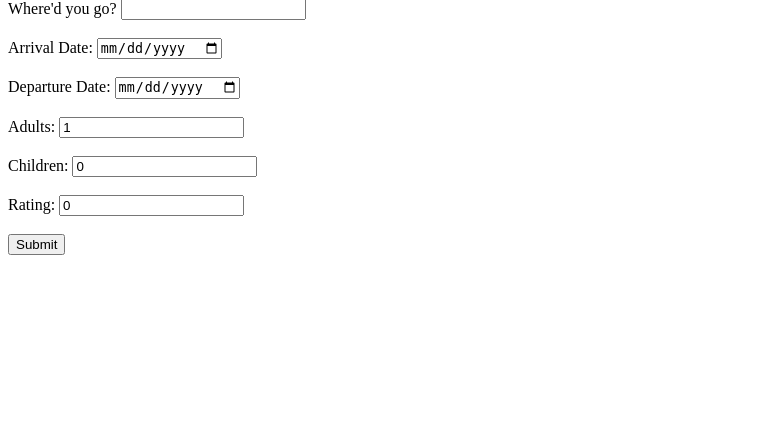
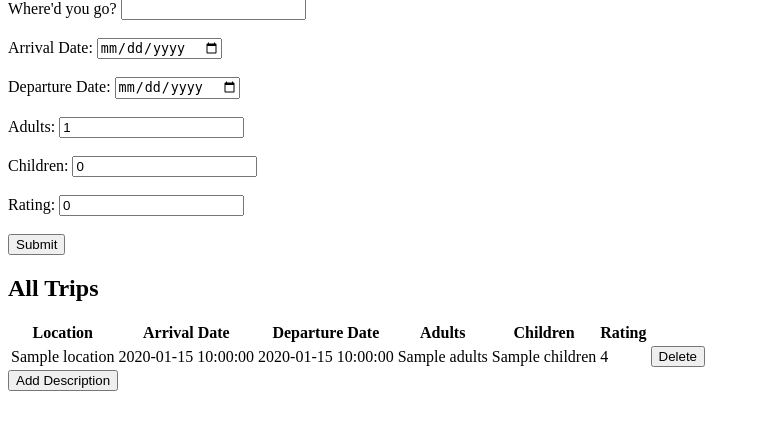
Before and after one commit to fmagana14/Spring_Intensive-24, a Flask app: page / in a window 1280 px wide. Shown: the part 69-499 px from the top of the page, without its empty margins (0-760 px from the left). Run offline with Flask 3, Linux system fonts and the light colour scheme; a database or web service that is not in the repository returns one stand-in record (values such as "Sample title").

Commit message:
completed display for trips

```diff
--- a/board/app.py
+++ b/board/app.py
@@ -24,6 +24,8 @@ def add_trip():
     adults = int(request.form['adults'])
     children = int(request.form['children'])
     rating = int(request.form['rating'])
+    description = request.form['description']
+
 
     trip_data = {
         'location': location,
@@ -31,11 +33,19 @@ def add_trip():
         'departure_date': departure_date,
         'adults': adults,
         'children': children,
-        'rating': rating
+        'rating': rating,
+        'description': description
     }
     all_trips.insert_one(trip_data)
 
     return redirect(url_for('index'))
 
+@app.route('/delete_trip/<trip_id>', methods=['POST', 'DELETE'])
+def delete_trip(trip_id):
+    if request.method == 'POST' or request.method == 'DELETE':
+        all_trips.delete_one({'_id': trip_id})
+    return redirect(url_for('index'))
+
+
 if __name__ == "__main__":
     app.run(host="0.0.0.0", port=8000, debug=True)
--- a/board/templates/index.html
+++ b/board/templates/index.html
@@ -95,9 +95,68 @@
         <input type="submit" value="Submit" />
       </form>
     </div>
-<!-- put in for loop to display results add a delete ability -->
+    <!-- put in for loop to display results add a delete ability -->
+    <div id="trips">
+      <h2>All Trips</h2>
+      <table>
+        <thead>
+          <tr>
+            <th>Location</th>
+            <th>Arrival Date</th>
+            <th>Departure Date</th>
+            <th>Adults</th>
+            <th>Children</th>
+            <th>Rating</th>
+          </tr>
+        </thead>
+        <tbody>
+          {% for trip in trips %}
+          <tr>
+            <td>{{ trip.location }}</td>
+            <td>{{ trip.arrival_date }}</td>
+            <td>{{ trip.departure_date }}</td>
+            <td>{{ trip.adults }}</td>
+            <td>{{ trip.children }}</td>
+            <td>{{ trip.rating }}</td>
+            <td>
+              <form action="/delete_trip/{{ trip._id }}" method="post" onsubmit="return confirm('Are you sure you want to delete this trip?')">
+                <input type="hidden" name="_method" value="DELETE">
+                <button type="submit">Delete</button>
+            </td>
+          </tr>
+          {% endfor %}
+        </tbody>
+      </table>
+    </div>
+    <!-- discription box -->
+    <div id="description-section">
+      <button id="add-description-btn" onclick="addDescription()">Add Description</button>
+    </div>
+    <!-- delete button -->
+    <!-- <script>
+      function deleteTrip(trip_Id) {
+        if (confirm("Are you sure you want to delete this trip?")) {
+          fetch("/delete_trip/" + trip_Id, {
+            method: "DELETE",
+          })
+            .then((response) => {
+              if (!response.ok) {
+                throw new Error("Network response was not ok");
+              }
+              location.reload(); // Refresh the page after deletion
+            })
+            .catch((error) => {
+              console.error(
+                "There was a problem with your fetch operation:",
+                error
+              );
+            });
+        }
+      }
+    </script> -->
+
     <!-- functionality of image loops -->
-    <script>
+    <!-- <script>
       var currentImage = 1;
       var totalImages = 3;
 
@@ -106,6 +165,7 @@
         currentImage = (currentImage % totalImages) + 1;
         document.getElementById("image" + currentImage).style.display = "block";
       }
-    </script>
+    </script> -->
+    <script src="/script.js"></script>
   </body>
 </html>
```
